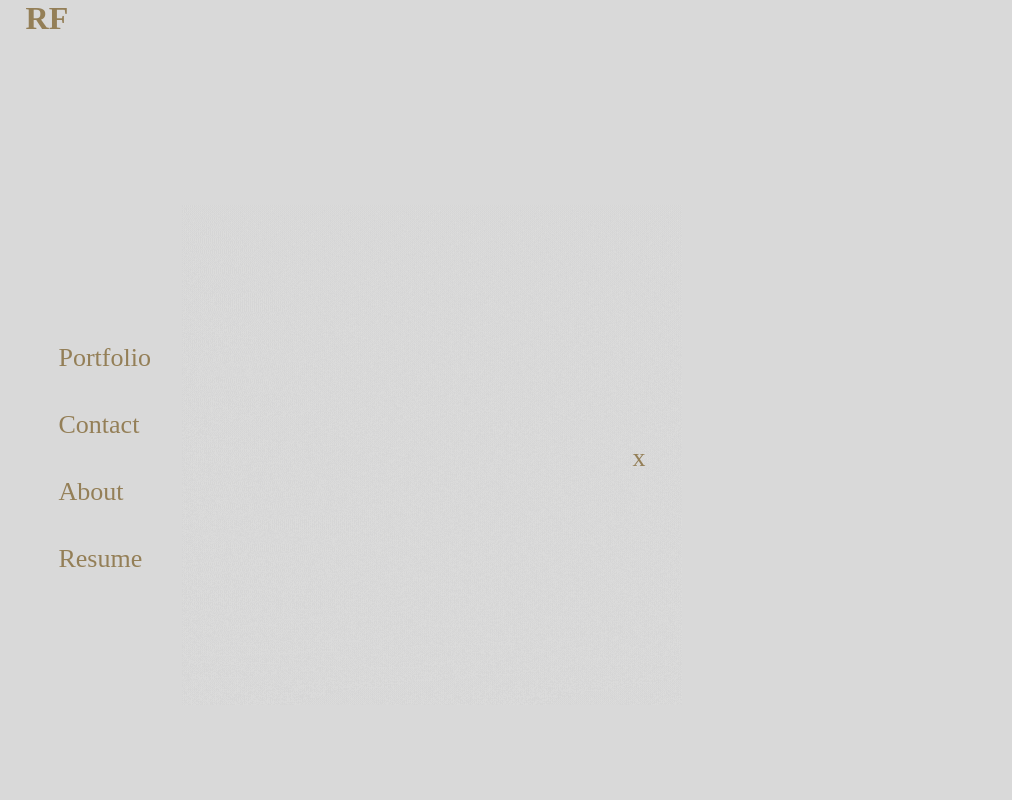
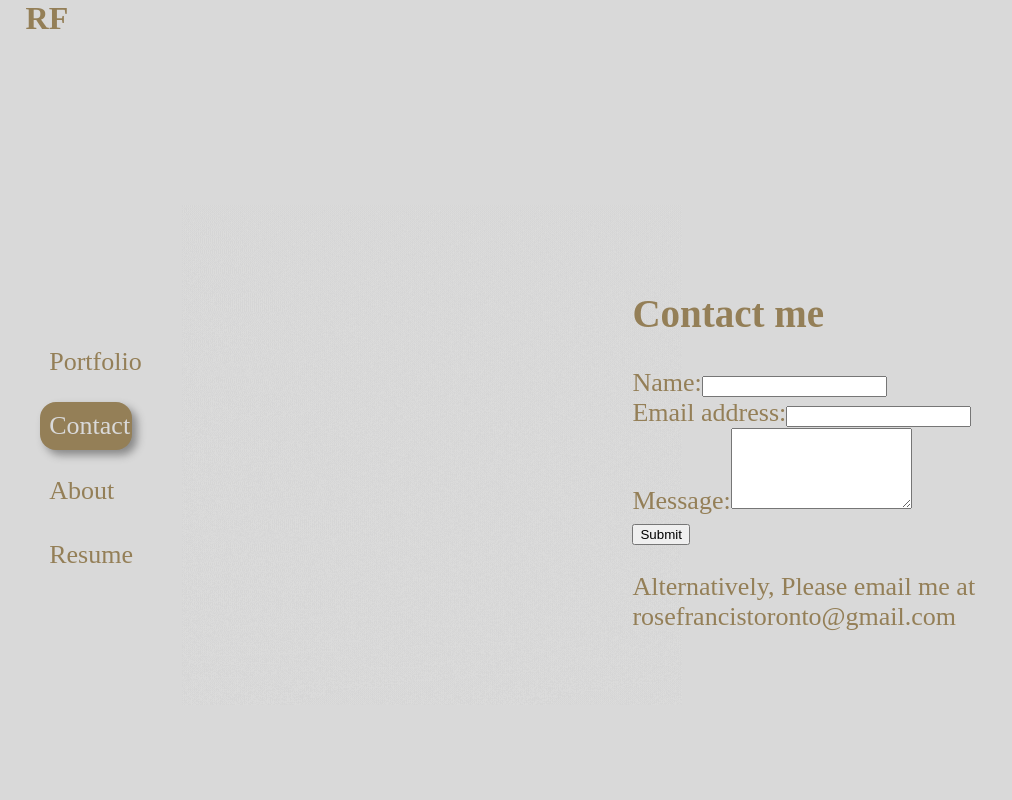
Before and after one commit to dfrancis-tech/react-portfolio, a React (Create React App) app: page / in a window 1280 px wide. Both pictures are taken after a click on the element "Contact". Shown: the top 800 px of the page, without its empty margins (0-1012 px from the left). Built offline with nearby package versions, Linux system fonts and the light colour scheme.

Commit message:
display contact form and detials

```diff
--- a/public/index.html
+++ b/public/index.html
@@ -28,7 +28,7 @@
       work correctly both with client-side routing and a non-root public URL.
       Learn how to configure a non-root public URL by running `npm run build`.
     -->
-    <title>React App</title>
+    <title>Portfolio Website</title>
   </head>
   <body>
     <noscript>You need to enable JavaScript to run this app.</noscript>
--- a/src/App.css
+++ b/src/App.css
@@ -41,7 +41,7 @@
 }
 
 footer {
-  background-color: #a17a60;
+  background-color: #947f57;
   color: #d9d9d9;
   min-height: 20vh;
   display: flex;
@@ -57,6 +57,10 @@ footer {
 }
 
 .fa-github, .fa-linkedin {
-  padding: 2rem;
+  padding: 1rem;
   font-size: 40px;
 }
+
+.fa-github:hover, .fa-linkedin:hover {
+  box-shadow:5px 5px 5px 5px #d9d9d9;
+}
--- a/src/App.js
+++ b/src/App.js
@@ -2,6 +2,7 @@ import React, { useState } from 'react';
 import './App.css';
 import Home from './components/Home';
 import Nav from './components/Nav';
+import ContactForm from './components/Contact';
 
 function App() {
   const [navSelected, setNavSelected] = useState(false);
@@ -12,15 +13,28 @@ function App() {
     { name: 'About', description: 'A Little about me' },
     { name: 'Resume', description: 'Download my resume to know more about me!' }
   ]);
+  const [currentCategory, setCurrentCategory] = useState(categories[0]);
+  function categorySelected(name) {
+
+    switch (name) {
+       case "Contact":
+           console.log(`${name} clicked`);
+         return <ContactForm></ContactForm>;
+       default:
+         return;
+     }
+};
   return (
     <div className="App">
       <header >
         <h1 id="header-logo">RF</h1>
       </header>
       <main className="main">
-        <Nav categories={categories}></Nav>
+        <Nav categories={categories}
+        setCurrentCategory={setCurrentCategory}
+        currentCategory={currentCategory}></Nav>
         <Home></Home>
-        <div>x</div>
+        {categorySelected(currentCategory.name)}
       </main>
       <footer>
         <h2>Get your website built!</h2>
--- /dev/null
+++ b/src/components/Contact/index.js
@@ -0,0 +1,75 @@
+import React, { useState } from 'react';
+import { validateEmail } from '../../utils/helpers';
+
+function ContactForm() {
+    const [formState, setFormState] = useState({ name: '', email: '', message: '' });
+    const { name, email, message } = formState;
+    const [errorMessage, setErrorMessage] = useState('');
+
+    function handleChange(e) {
+
+        if (e.target.name === 'email') {
+            const isValid = validateEmail(e.target.value);
+            console.log(isValid);
+            // isValid conditional statement
+            if (!isValid) {
+                setErrorMessage('Your email is invalid.');
+            } else {
+                setErrorMessage('');
+            }
+        } else {
+            if (!e.target.value.length) {
+                setErrorMessage(`${e.target.name} is required.`);
+            } else {
+                setErrorMessage('');
+            }
+        }
+
+        // setFormState({...formState, name: e.target.value })
+        setFormState({...formState, [e.target.name]: e.target.value })
+
+        //  wrap the setter function, setFormState, in a conditional so that the state only updates if the form data has passed the quality tests
+        if (!errorMessage) {
+            setFormState({ ...formState, [e.target.name]: e.target.value });
+        }
+        console.log('errorMessage', errorMessage);
+
+    }
+
+    // console.log(formState);
+
+    function handleSubmit(e) {
+        e.preventDefault();
+        console.log(formState);
+    }
+
+    return (
+        <section>
+          <h1>Contact me</h1>
+
+          <form id="contact-form" onSubmit={handleSubmit}>
+            <div>
+                <label htmlFor="name">Name:</label>
+                <input type="text" defaultValue={name} onBlur={handleChange} name="name" />
+            </div>
+            <div>
+                <label htmlFor="email">Email address:</label>
+                <input type="email" defaultValue={email} onBlur={handleChange} name="email" />
+            </div>
+            <div>
+                <label htmlFor="message">Message:</label>
+                <textarea name="message" defaultValue={message} onBlur={handleChange} rows="5"  />
+            </div>
+            {errorMessage && (
+                <div>
+                    <p className="error-text">{errorMessage}</p>
+                </div>
+            )}
+            <button type="submit">Submit</button>
+          </form>
+          <p>Alternatively, Please email me at rosefrancistoronto@gmail.com</p>
+        </section>
+    )
+}
+
+export default ContactForm;
--- a/src/components/Nav/index.js
+++ b/src/components/Nav/index.js
@@ -1,4 +1,7 @@
 import React, { useEffect } from 'react';
+import { capitalizeFirstLetter } from "../../utils/helpers";
+import Home from '../Home';
+import ContactForm from '../Contact';
 
 function Nav(props) {
     const {
@@ -9,19 +12,22 @@ function Nav(props) {
         setContactSelected
     } = props;
 
-    function categorySelected(name) {
-         console.log(`${name} clicked`);
-    };
-
+    // useEffect(() => {
+    //     document.title = capitalizeFirstLetter(currentCategory.name);
+    //   }, [currentCategory]);
     return (
             <nav>
                 <ul>
-                {categories.map((category) => (
-                        <li className="nav" key={category.name}>
-                        <span onClick={() => categorySelected(category.name)}>{category.name}</span>
+                    {categories.map((category) => (
+                        <li className={`nav ${currentCategory.name === category.name && 'navActive'}`} key={category.name}>
+                        <span onClick={() => {
+                            setCurrentCategory(category);
+                            // setContactSelected(false);
+                        }}>
+                            {capitalizeFirstLetter(category.name)}
+                        </span>
                         </li>
                     ))}
-
                 </ul>
             </nav>
     );
--- a/src/index.css
+++ b/src/index.css
@@ -21,10 +21,25 @@ code {
   display: flex;
   align-items: left ;
   color: #947f57;
-  padding: 20%;
-
+  padding: 10%;
+  padding-right: 20%;
+  margin-bottom: 1rem;
 }
 
 #logo-image {
   margin-left: 10%;
 }
+
+.nav:hover {
+  background-color: #947f57;
+  color: #d9d9d9;
+  box-shadow:5px 10px 8px 0px #888888;
+  border-radius: 1rem;
+}
+
+.navActive {
+  background-color: #947f57;
+  color: #d9d9d9;
+  box-shadow:5px 5px 8px 0px #888888;
+  border-radius: 1rem;
+}
--- /dev/null
+++ b/src/utils/helpers.js
@@ -0,0 +1,8 @@
+export function capitalizeFirstLetter(string) {
+    return string.charAt(0).toUpperCase() + string.slice(1);
+}
+
+export function validateEmail(email) {
+    var re = /^(([^<>()[\]\\.,;:\s@"]+(\.[^<>()[\]\\.,;:\s@"]+)*)|(".+"))@((\[[0-9]{1,3}\.[0-9]{1,3}\.[0-9]{1,3}\.[0-9]{1,3}\])|(([a-zA-Z\-0-9]+\.)+[a-zA-Z]{2,}))$/;
+    return re.test(String(email).toLowerCase());
+}
```
